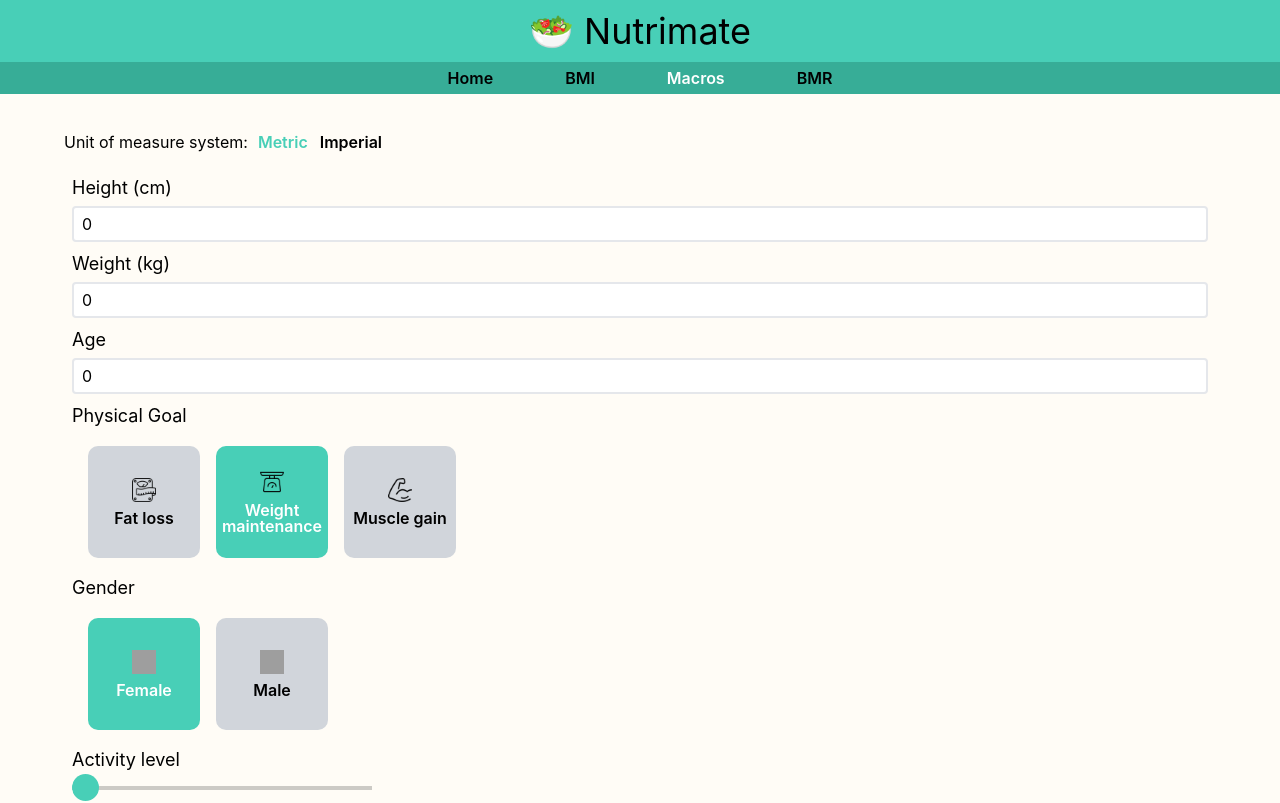
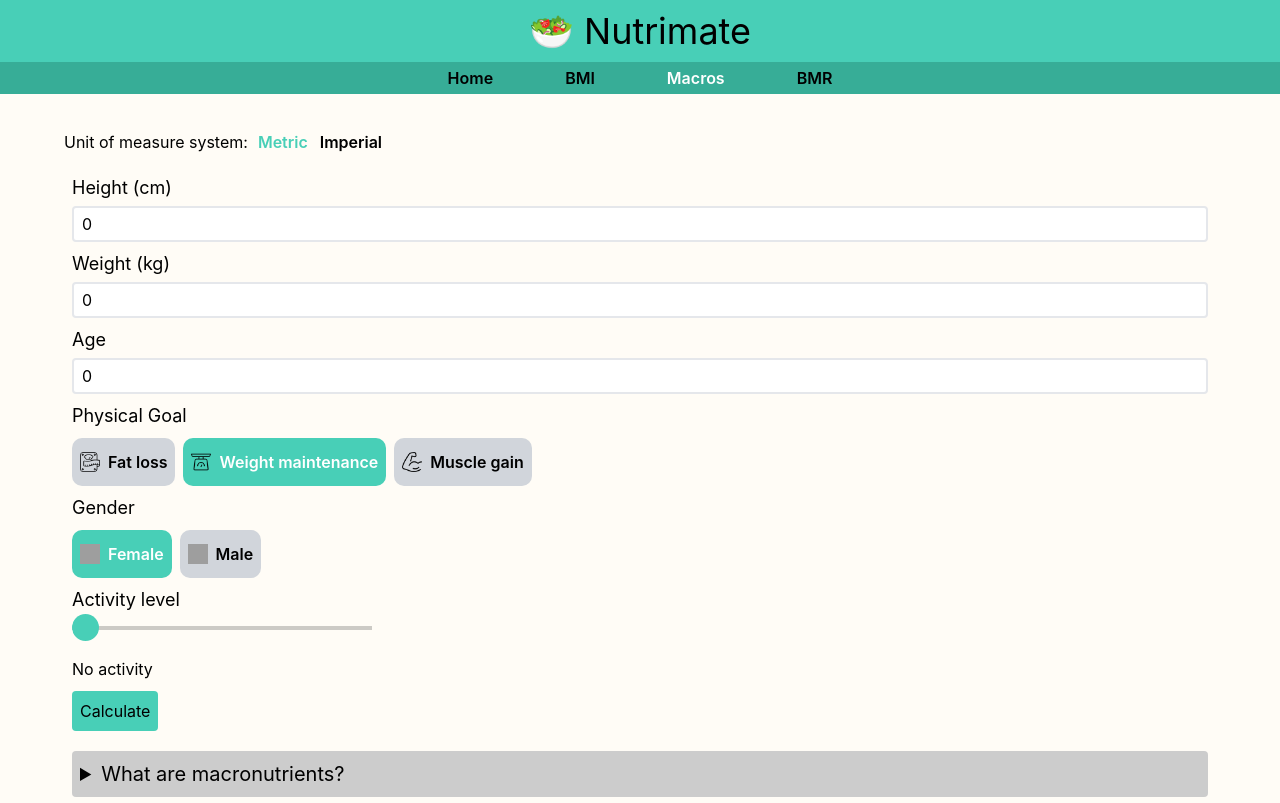
Before and after one commit to Klaymant/nutrimate, a React (Create React App) app: page /macros in a window 1280 px wide. Shown: the top 803 px of the page. Built offline with nearby package versions, Linux system fonts and the light colour scheme; grey boxes are pictures that could not be loaded.

Commit message:
Improved card select elements: put elements at the same line as label and removed extra margin

```diff
--- a/src/card-select.css
+++ b/src/card-select.css
@@ -2,13 +2,13 @@
   .card-select {
     display: flex;
     flex-wrap: wrap;
-        flex-direction: column;
+    flex-direction: row;
     justify-content: center;
     align-items: center;
     cursor: pointer;
-        width: 7rem;
-        height: 7rem;
+    height: 3rem;
     border-radius: 10px;
+    padding: 0.5rem;
   }
 
   .card-select.unselected {
@@ -29,7 +29,15 @@
     appearance: none;
   }
 
+  .card-select img {
+    display: inline;
+    margin-right: 0.5rem;
+    height: 1.25rem;
+    width: 1.25rem;
+  }
+
   .card-select label {
     text-align: center;
+    cursor: pointer;
   }
 }
--- a/src/component/CardSelect.tsx
+++ b/src/component/CardSelect.tsx
@@ -11,7 +11,7 @@
     <>
       {title && <h2 className="text-lg">{title}</h2>}
       <div
-                className="flex flex-wrap gap-4 ml-4 leading-none font-semibold my-4"
+        className="flex flex-wrap gap-2 leading-none font-semibold my-2"
       >
         <CardContext.Provider value={{ value, setValue, title }}>
           {children}
@@ -20,6 +20,7 @@
     </>
   );
 };
+
 CardSelect.Item = (props: CardSelectItemProps) => {
   return <CardSelectItem {...props} />;
 }
@@ -40,7 +41,7 @@
           inputRef?.current?.click();
         }}
       >
-                <img src={icon} alt={alt} className="h-6 w-6 mb-2" />
+        <img src={icon} alt={alt} />
         <input ref={inputRef} type="radio" id={String(children)} name={String(title)} onChange={handleChange} />
         <label htmlFor={String(children)}>
           {children}
```
Lines whose indentation alone changed are shown as unchanged.
